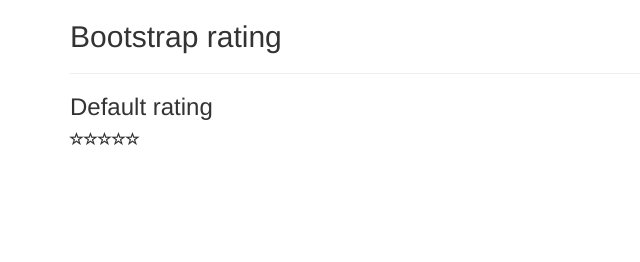
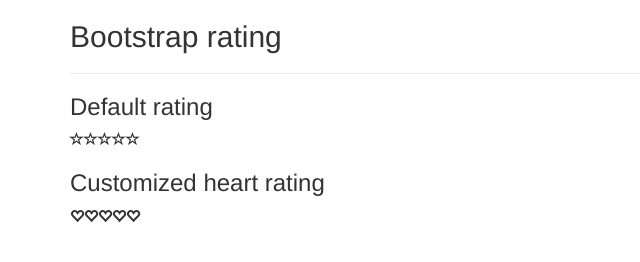
Before and after one commit to dreyescat/bootstrap-rating, a plain HTML site: page index.html in a window 1280 px wide. Shown: the whole page, without its empty margins (0-640 px from the left). Drawn offline with Linux system fonts and the light colour scheme.

Commit message:
Allow rating symbols customization

```diff
--- a/bootstrap-rating.js
+++ b/bootstrap-rating.js
@@ -1,12 +1,20 @@
 (function ($) {
   'use strict';
 
-  $.fn.rating = function () {
+  $.fn.rating = function (options) {
     return this.each(function () {
       var $this = $(this);
+      var data = {
+        filled: $this.data('filled'),
+        empty: $this.data('empty')
+      };
+      // Extend/Override the default options with those provided.
+      // Those provided as parameter prevail over the data ones.
+      var opts = $.extend({}, $.fn.rating.defaults, data, options);
+
       var $rating = $('<div></div>');
       for (var i = 0; i < 5; i++) {
-        $rating.append('<div class="rating-symbol glyphicon glyphicon-star-empty"></div>');
+        $rating.append('<div class="rating-symbol glyphicon ' + opts.empty + '"></div>');
       }
       // From jQuery.fn.prop (http://api.jquery.com/prop/):
       // Attempting to change the type property (or attribute) of an input element
@@ -23,10 +31,10 @@
           var $this = $(this);
           // Fill rating until the selected one (selected one included).
           $this.prevAll('.rating-symbol').addBack()
-            .removeClass('glyphicon-star-empty').addClass('glyphicon-star');
+            .removeClass(opts.empty).addClass(opts.filled);
           // Empty rating from the selected one to the end.
           $this.nextAll('.rating-symbol')
-            .removeClass('glyphicon-star').addClass('glyphicon-star-empty');
+            .removeClass(opts.filled).addClass(opts.empty);
           // Set input to the current value (0-based) and 'trigger' the
           // change handler.
           $input.val($this.index()).change();
@@ -36,6 +44,12 @@
     });
   };
 
+  // Plugin defaults.
+  $.fn.rating.defaults = {
+    filled: 'glyphicon-star',
+    empty: 'glyphicon-star-empty'
+  };
+
   $(function () {
     $('input[type=text].rating').rating();
   });
--- a/index.html
+++ b/index.html
@@ -14,6 +14,8 @@
       <hr/>
       <h3>Default rating</h3>
       <input type="text" class="rating"/>
+      <h3>Customized heart rating</h3>
+      <input type="text" class="rating" data-filled="glyphicon-heart" data-empty="glyphicon-heart-empty"/>
     </div>
     <script type="text/javascript" src="dist/js/jquery-1.10.2.js"></script>
     <script type="text/javascript" src="bootstrap-rating.js"></script>
```
Also changed, not shown: README.md.
